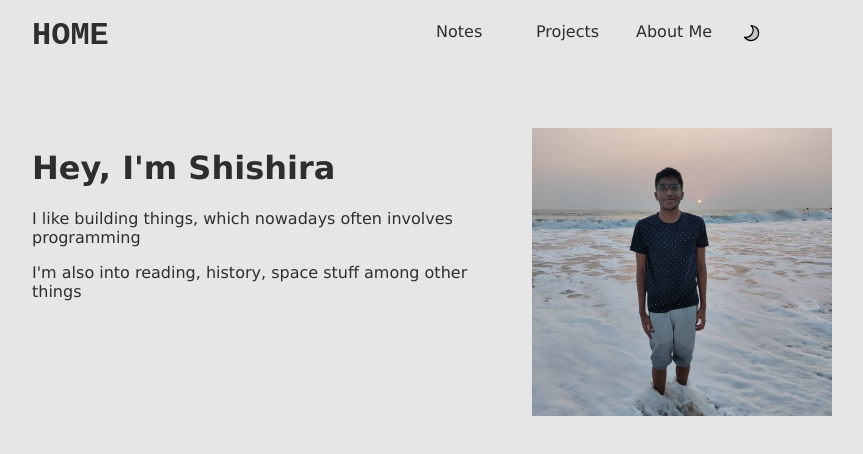
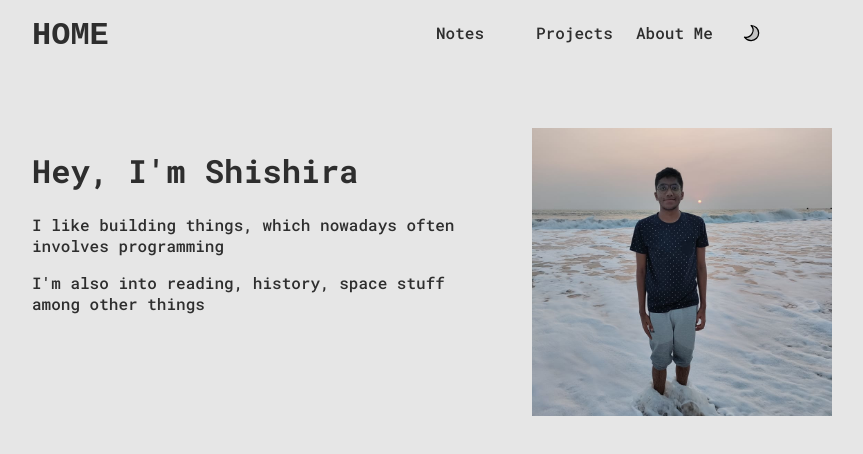
Before and after one commit to shishiraiyar/shishiraiyar.github.io, a SvelteKit app: page / in a window 1280 px wide. Shown: the top 454 px of the page, without its empty margins (208-1071 px from the left). Built offline with nearby package versions, Linux system fonts and the light colour scheme.

Commit message:
Font change and refactoring styles

```diff
--- a/src/components/Navbar.svelte
+++ b/src/components/Navbar.svelte
@@ -37,7 +37,6 @@
     </nav>
 
 </div>
-<!-- {dark ? '☀️' : '🌙'} -->
 
 <style>
     .container {
@@ -69,7 +68,6 @@
     }
 
     a {
-        text-decoration: none;
         color: inherit;
     }
 
--- a/src/components/Titlecard.svelte
+++ b/src/components/Titlecard.svelte
@@ -20,14 +20,7 @@
 
 <style>
     .container {
-        width: min(100%, var(--max-page-width));
-        margin: 2rem auto;
-
-        background-color: var(--background-color);
-        color: var(--secondary-text-color);
-
         display: grid;
-
     }
 
     img {
@@ -52,6 +45,4 @@
 
     }
 
-
-
 </style>
--- a/src/global.css
+++ b/src/global.css
@@ -2,13 +2,12 @@
     --background-color: #e6e6e6;
     --primary-text-color: #1f1f1f;
     --secondary-text-color: #2e2e2e;
-    --link-color: #4e5dff;
+    --link-color: #3641b2;
 
     --max-page-width: 800px;
 
     --navbar-height: 70px;
 }
-
 
 .dark-mode {
     --background-color: #181818;
@@ -19,5 +18,17 @@
 
 body {
     background-color: var(--background-color);
-    font-family: Verdana, Geneva, Tahoma, sans-serif;
+    color: var(--secondary-text-color);
+
+    /* font-family: Verdana, Geneva, Tahoma, sans-serif;     */
+    font-family: "Roboto Mono";
+
+    font-weight: 500;
+    font-size: 1rem;
 }
+
+
+a {
+    text-decoration: none;
+    color: var(--link-color)
+}
--- a/src/routes/+layout.svelte
+++ b/src/routes/+layout.svelte
@@ -3,6 +3,11 @@
     import "../global.css"
 </script>
 
+<svelte:head>
+    <link rel="preconnect" href="https://fonts.googleapis.com">
+    <link rel="preconnect" href="https://fonts.gstatic.com" crossorigin>
+    <link href="https://fonts.googleapis.com/css2?family=Roboto+Mono:ital,wght@0,100..700;1,100..700&display=swap" rel="stylesheet">
+</svelte:head>
 
 <section class="navigation">
     <Navbar></Navbar>
@@ -23,6 +28,9 @@
 
     main {
         margin-top: var(--navbar-height);
+        width: min(100%, var(--max-page-width));
+        margin-left: auto;
+        margin-right: auto;
     }
 
 
```
